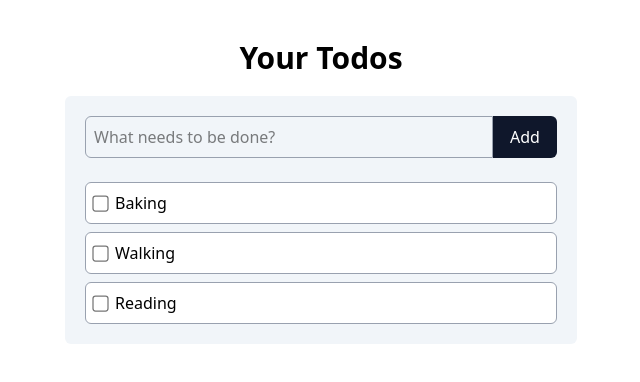
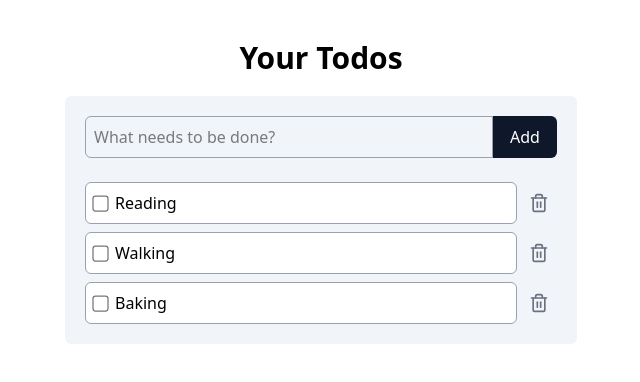
Before and after one commit to nzhurat/ToDo, a React (Vite) app in the folder todo/: page / in a window 1280 px wide. Shown: the top 382 px of the page, without its empty margins (319-959 px from the left). Built offline with nearby package versions, Linux system fonts and the light colour scheme.

Commit message:
add sorting

```diff
--- a/todo/src/App.tsx
+++ b/todo/src/App.tsx
@@ -2,6 +2,7 @@
 import TodoItem from "./components/TodoItem"
 import { dummyData } from "./data/todos"
 import AddTodoForm from "./components/AddTodoForm";
+import TodoList from "./components/TodoList";
 
 function App() {
   const [todos, setTodos] = useState(dummyData)
@@ -28,18 +29,8 @@
     <main className="py-10 h-screen space-y-5">
       <h1 className="font-bold text-3xl text-center">Your Todos</h1>
       <div className="max-w-lg mx-auto bg-slate-100 rounded-md p-5 space-y-6">
-        <AddTodoForm
-        onSubmit={addTodo}
-        />
-        <div className="space-y-2">
-          {todos.map((todo) => (
-            <TodoItem
-            key={todo.id}
-             todo={todo}
-             onCompletedChange={setTodoCompleted}
-            />
-          ))}
-        </div>
+        <AddTodoForm onSubmit={addTodo} />
+        <TodoList todos={todos} onCompletedChange={setTodoCompleted} />
       </div>
     </main>
   )
--- a/todo/src/components/TodoItem.tsx
+++ b/todo/src/components/TodoItem.tsx
@@ -1,14 +1,16 @@
+import { Trash2 } from "lucide-react";
 import type { Todo } from "../types/todo";
 
 interface TodoItemProps {
     todo: Todo;
     onCompletedChange: (id: number, completed: boolean) => void;
+    onDelete: (id: number) => void;
 }
 
-export default function TodoItem({todo, onCompletedChange}: TodoItemProps) {
+export default function TodoItem({todo, onCompletedChange, onDelete}: TodoItemProps) {
     return(
-        <div>
-            <label className="flex items-center gap-2 border rounded-md p-2 border-gray-400 bg-white hover:bg-slate-50">
+        <div className="flex items-center gap-1">
+            <label className="flex items-center gap-2 border rounded-md p-2 border-gray-400 bg-white hover:bg-slate-50 grow">
                 <input
                 type="checkbox"
                 checked={todo.completed}
@@ -19,6 +21,10 @@
                     {todo.title}
                 </span>
             </label>
+            <button onClick={() => onDelete(todo.id)} className="p-2"
+            >
+              <Trash2 size={20} className="text-gray-500" />
+            </button>
         </div>
     )
 }
--- /dev/null
+++ b/todo/src/components/TodoList.tsx
@@ -0,0 +1,33 @@
+import type { Todo } from "../types/todo";
+import TodoItem from "./TodoItem";
+
+interface TodoListProps {
+    todos: Todo[];
+    onCompletedChange: (id: number, completed: boolean) => void;
+    onDelete: (id: number) => void;
+}
+
+export default function TodoList({
+todos,
+onCompletedChange,
+onDelete,
+}: TodoListProps) {
+    const todosSorted = todos.sort((a,b) => {
+        if (a.completed === b.completed) {
+            return b.id - a.id
+        }
+        return a.completed ? 1 : -1
+    });
+
+    return (
+     <div className="space-y-2">
+          {todosSorted.map((todo) => (
+            <TodoItem
+             key={todo.id}
+             todo={todo}
+             onCompletedChange={onCompletedChange}
+            />
+          ))}
+        </div>
+    );
+}
```
